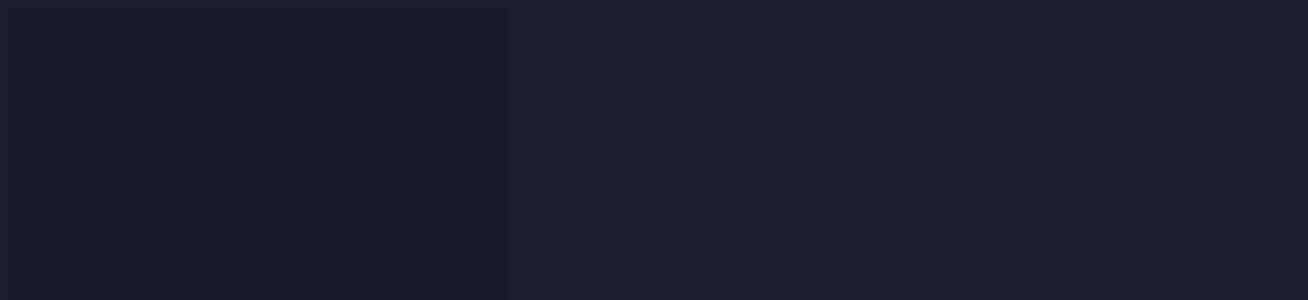
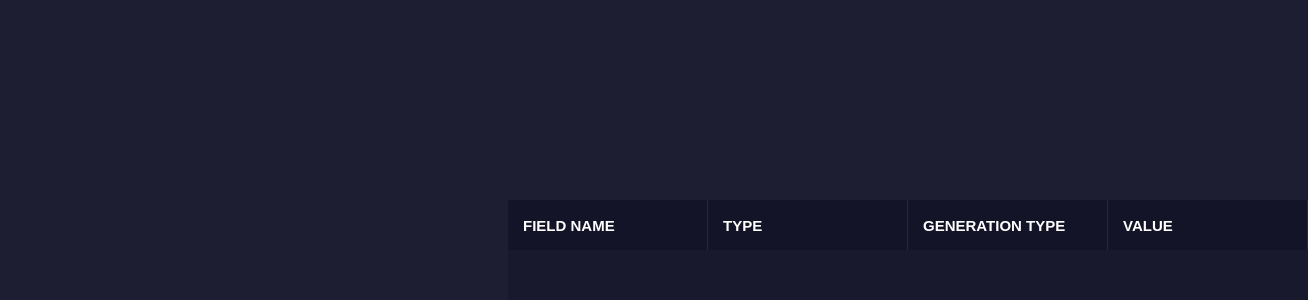
Before and after one commit to dellarosamarco/Json-Generator, a React (Create React App) app: page / in a window 1280 px wide. Shown: the top 300 px of the page, 1308 px wide, since content can reach past the window. Built offline with nearby package versions, Linux system fonts and the light colour scheme.

Commit message:
update: json builder

```diff
--- a/src/Editor/JsonBuilder/JsonBuilder.scss
+++ b/src/Editor/JsonBuilder/JsonBuilder.scss
@@ -1,5 +1,32 @@
 .json-builder{
-    width:500px;
-    height: 500px;
+    margin-left:500px;
+    margin-top:200px;
+    width:800px;
+    height: 600px;
     background-color: var(--secondary-color);
+
+    &-row{
+        background-color: var(--tertiary-color);
+        display: flex;
+
+        &__cell{
+            width:200px;
+            display: flex;
+            align-items: center;
+            border-right:1px solid rgba(225,225,225,0.1);
+
+            &-title{
+                color:white;
+                font-size: 15px;
+                margin:0px;
+                padding-left:15px;
+                font-family: Arial, Helvetica, sans-serif;
+            }
+        }
+    }
+
+    &-header{
+        background-color: var(--tertiary-color);
+        height:50px;
+    }
 }
--- a/src/Editor/JsonBuilder/JsonBuilder.tsx
+++ b/src/Editor/JsonBuilder/JsonBuilder.tsx
@@ -1,10 +1,30 @@
 import "./JsonBuilder.scss";
 
 const prefix = "json-builder";
+const rowPrefix = prefix + "-row";
+const cellPrefix = rowPrefix + "__cell";
+const cellTitlePrefix = cellPrefix + "-title";
 
 export default function JsonBuilder(){
     return (
         <div className={prefix}>
+            <div className={rowPrefix + " " + prefix + "-header"}>
+                <div className={cellPrefix}>
+                    <h1 className={cellTitlePrefix}>FIELD NAME</h1>
+                </div>
+
+                <div className={cellPrefix}>
+                    <h1 className={cellTitlePrefix}>TYPE</h1>
+                </div>
+
+                <div className={cellPrefix}>
+                    <h1 className={cellTitlePrefix}>GENERATION TYPE</h1>
+                </div>
+
+                <div className={cellPrefix}>
+                    <h1 className={cellTitlePrefix}>VALUE</h1>
+                </div>
+            </div>
         </div>
     );
 }
--- a/src/index.scss
+++ b/src/index.scss
@@ -1,5 +1,6 @@
 :root{
     --primary-color: rgba(30,30,50);
     --secondary-color: rgba(25,25,45);
+    --tertiary-color: rgba(20,20,40);
     background-color: var(--primary-color);
 }
```
